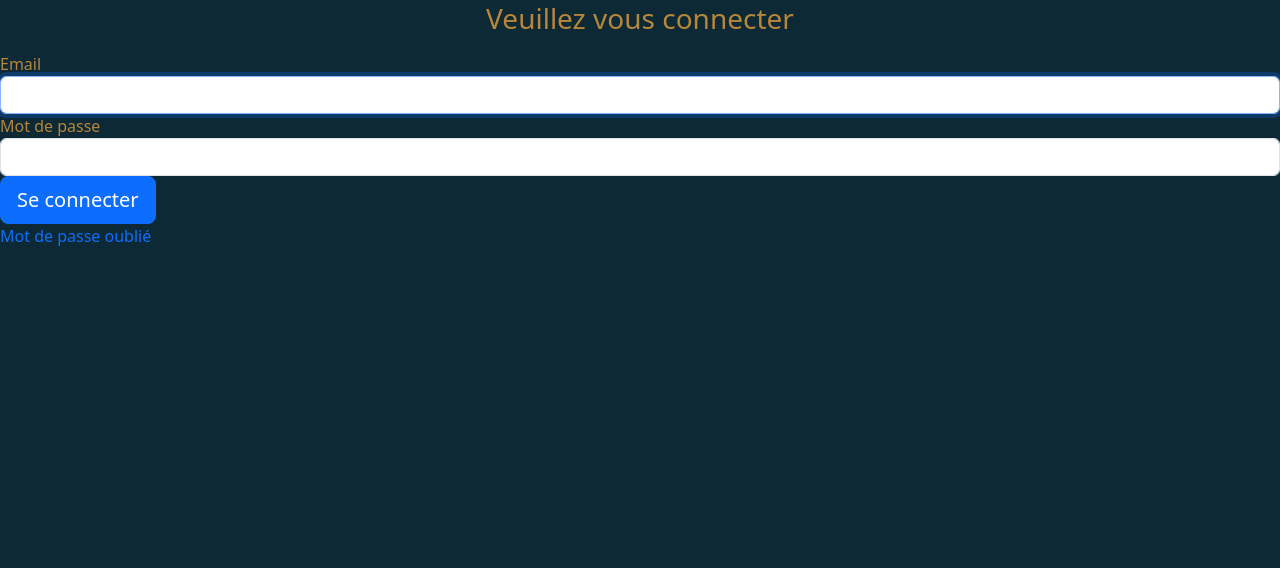
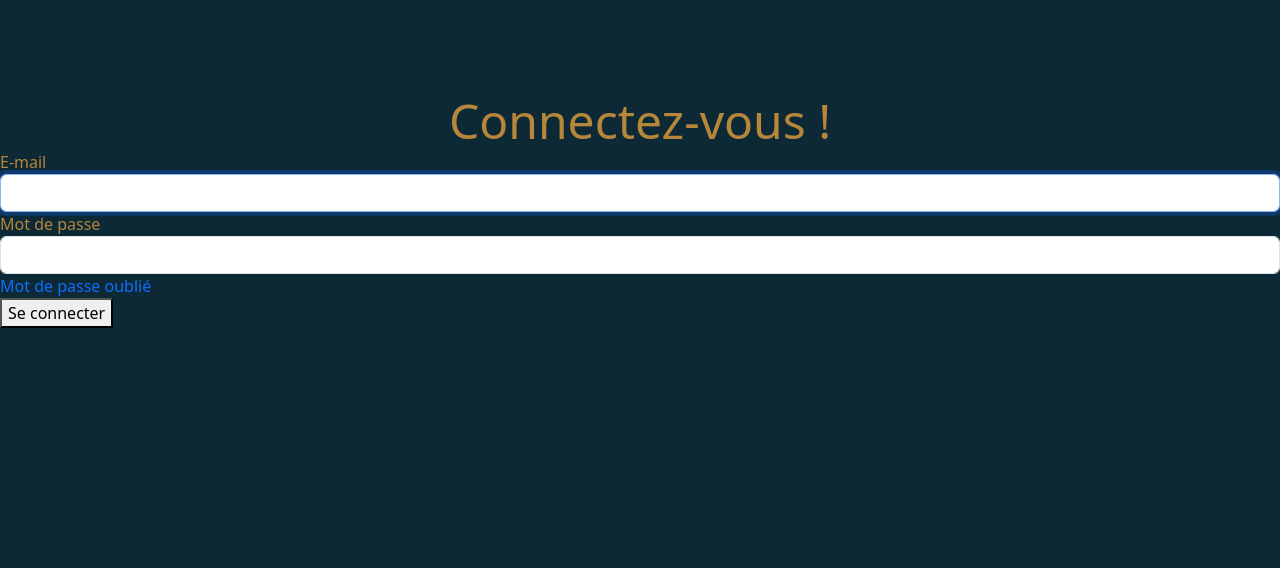
Before and after one commit to herveNkb/restotoro, a Symfony app: template templates/security/login.html.twig in a window 1280 px wide. Shown: the part 90-658 px from the top of the page. Run offline with Twig, Linux system fonts and the light colour scheme; the template is opened without the code that fills it, so the values that code supplies are empty; some libraries are stand-ins or nearby versions; some web fonts are replaced.

Commit message:
feat(login): login form Setting up the structure and name class for login form.

```diff
--- a/templates/security/login.html.twig
+++ b/templates/security/login.html.twig
@@ -1,9 +1,12 @@
 {% extends 'base.html.twig' %}
 
-{% block title %}Log in!{% endblock %}
+{% block title %}Se Connecter!{% endblock %}
 
 {% block body %}
-    <form method="post">
+    <main class="container-form">
+
+        <h1>Connectez-vous !</h1>
+        <form class="form form-login" method="post">
             {% if error %}
                 <div class="alert alert-danger">
                     {{ error.messageKey|trans(error.messageData, 'security') }}
@@ -12,16 +15,18 @@
             {% if app.user %}
                 <div class="mb-3">
                     Vous êtes connecté en tant que {{ app.user.userIdentifier }},
-                <a href="{{ path('app_logout') }}">Déconnexion</a>
+                    <a href="{{ path('app_logout') }}">
+                        Déconnexion
+                    </a>
                 </div>
             {% endif %}
-        <h1 class="h3 mb-3 font-weight-normal">Veuillez vous connecter</h1>
-        <label for="inputEmail">Email</label>
+            <div>
+            </div>
+            <label for="inputEmail">E-mail</label>
             <input
                     type="email"
                     value="{{ last_username }}"
-                name="email"
-                id="inputEmail"
+                    name="email" id="inputEmail"
                     class="form-control"
                     autocomplete="email"
                     required autofocus
@@ -40,11 +45,17 @@
                    value="{{ csrf_token('authenticate') }}"
             >
 
-        <button class="btn btn-lg btn-primary" type="submit">
+            <p class="forgot-password">
+                <a href="{{ path('app_forgot_password_request') }}">Mot de passe oublié</a>
+            </p>
+            <div class="container-btn-form">
+                <button
+                        class="btn-form btn-form-position btn-login"
+                        type="submit"
+                >
                     Se connecter
                 </button>
+            </div>
         </form>
-    <p>
-        <a href="{{ path('app_forgot_password_request') }}">Mot de passe oublié</a>
-    </p>
+    </main>
 {% endblock %}
```
Lines whose indentation alone changed are shown as unchanged.
